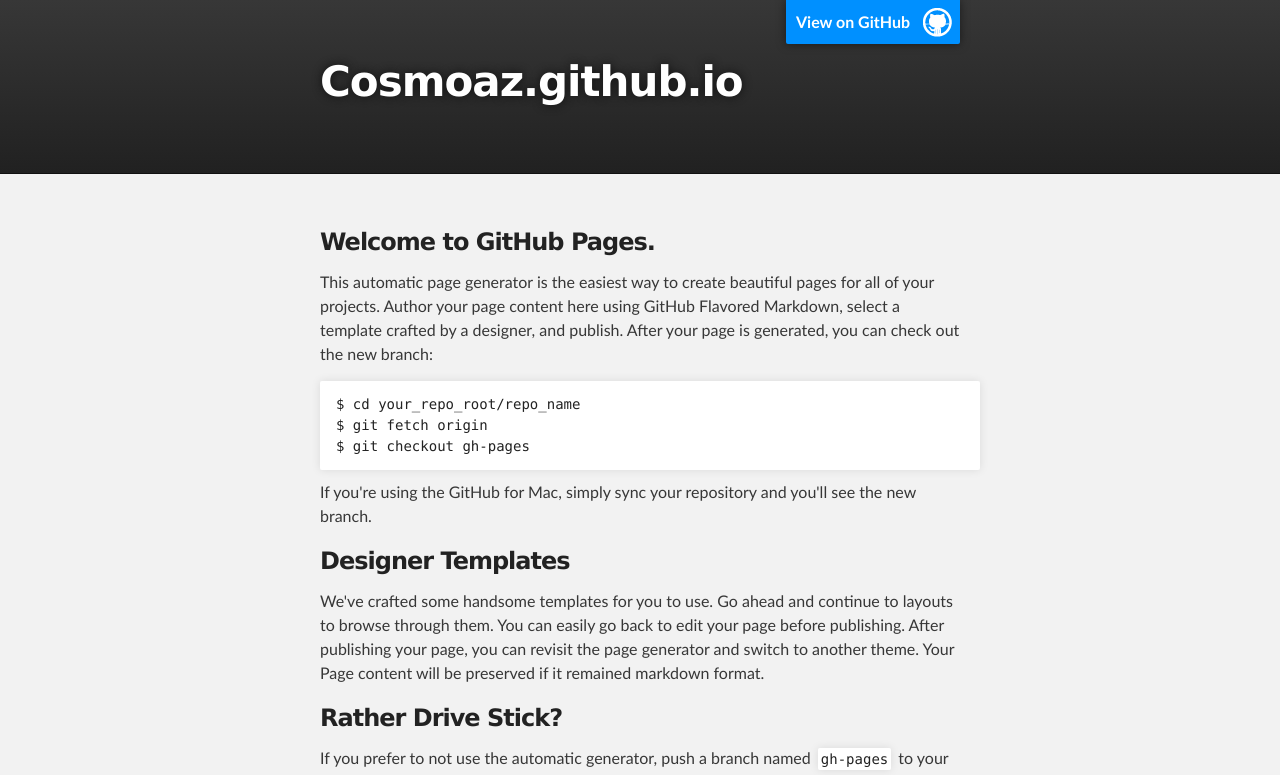
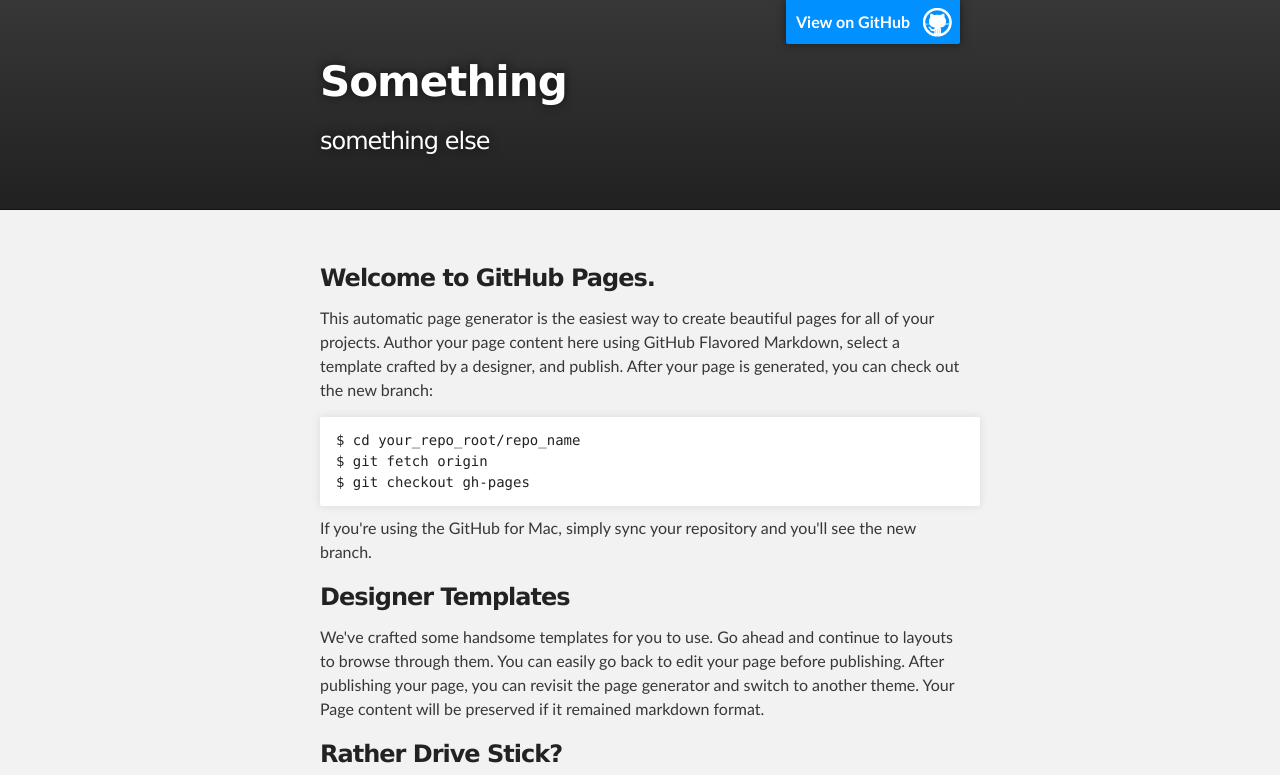
Before and after one commit to CosmoAZ/CosmoAZ.github.io, a plain HTML site: page index.html in a window 1280 px wide. Shown: the top 775 px of the page. Drawn offline with Linux system fonts and the light colour scheme.

Commit message:
Replace master branch with page content via GitHub

```diff
--- a/index.html
+++ b/index.html
@@ -4,11 +4,11 @@
   <head>
     <meta charset='utf-8'>
     <meta http-equiv="X-UA-Compatible" content="chrome=1">
-    <meta name="description" content="Cosmoaz.github.io : ">
+    <meta name="description" content="Something : something else">
 
     <link rel="stylesheet" type="text/css" media="screen" href="stylesheets/stylesheet.css">
 
-    <title>Cosmoaz.github.io</title>
+    <title>Something</title>
   </head>
 
   <body>
@@ -18,8 +18,8 @@
         <header class="inner">
           <a id="forkme_banner" href="https://github.com/CosmoAZ">View on GitHub</a>
 
-          <h1 id="project_title">Cosmoaz.github.io</h1>
-          <h2 id="project_tagline"></h2>
+          <h1 id="project_title">Something</h1>
+          <h2 id="project_tagline">something else</h2>
 
         </header>
     </div>
```
Also changed, not shown: params.json (+1 -1 lines).
